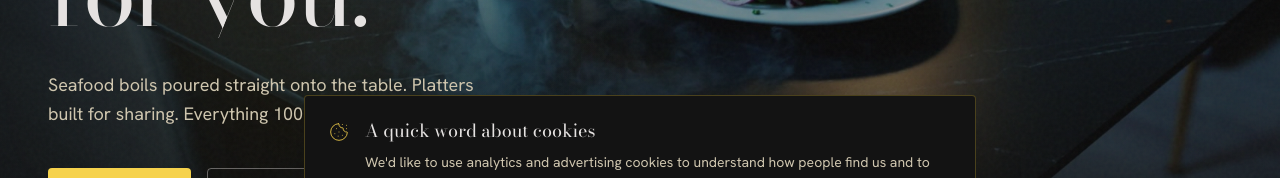
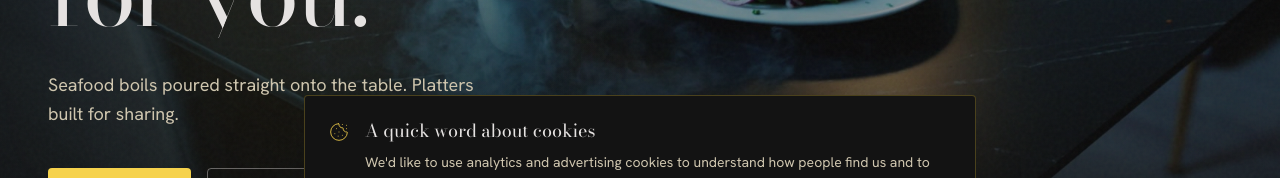
Before and after one commit to StephenMachera/Sweet1Ne, a Next.js app in the folder sweet1ne-frontend/: page / in a window 1280 px wide. Shown: the part 466-644 px from the top of the page. Built offline with nearby package versions, Linux system fonts and the light colour scheme; no server answers.

Commit message:
feat: add the intro-band between hero and signature dishes

```diff
--- a/sweet1ne-frontend/components/site/hero.tsx
+++ b/sweet1ne-frontend/components/site/hero.tsx
@@ -108,7 +108,7 @@ export function Hero() {
 
         <p className="mt-8 max-w-md text-lg leading-relaxed text-[var(--ivory-dim)]">
           Seafood boils poured straight onto the table. Platters built for
-          sharing. Everything 100% Halal.
+          sharing.
         </p>
 
         <div className="mt-10 flex flex-wrap gap-4">
```
